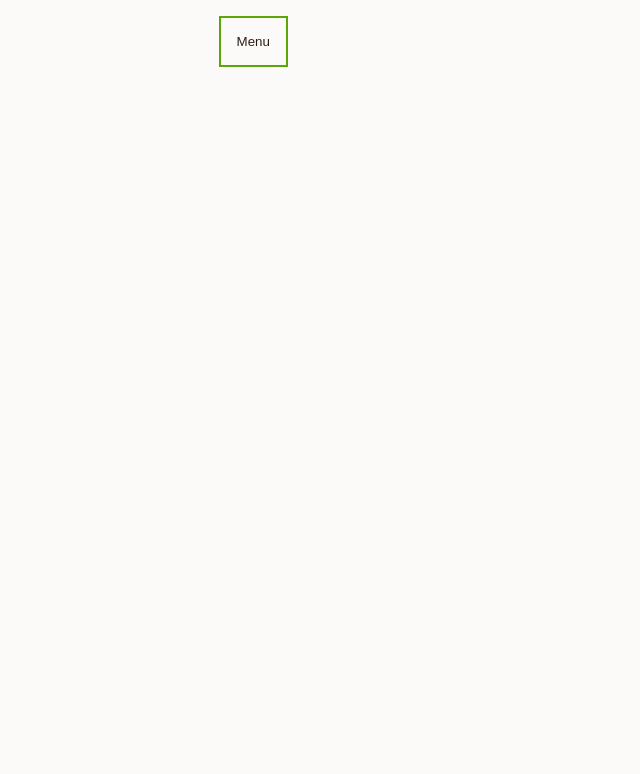
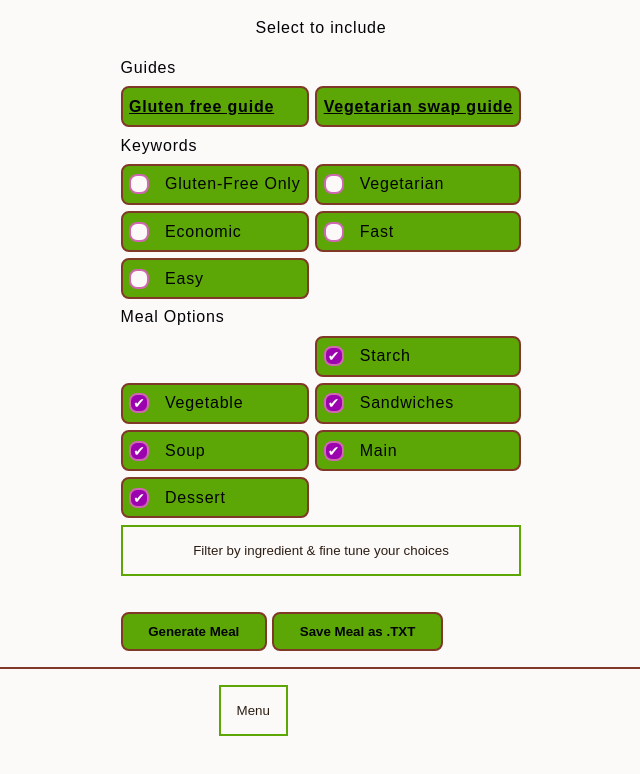
Before and after one commit to lanternLightDeveloper/newMealGenerator, a SvelteKit app: page / in a window 1280 px wide. Shown: the top 774 px of the page, without its empty margins (319-959 px from the left). Built offline with nearby package versions, Linux system fonts and the light colour scheme.

Commit message:
Add files via upload

```diff
--- a/src/routes/+page.svelte
+++ b/src/routes/+page.svelte
@@ -29,27 +29,56 @@
 		dessert?: Recipe;
 	}>({});
 
+	let selectedStarch = $state({
+		rice: false,
+		potatoes: false,
+		noodles: false
+	});
+
+	let selectedVeggie = $state({
+		tofu: false,
+		broccoli: false,
+		carrots: false,
+		corn: false,
+		mushrooms: false
+	});
+
+	let selectedProtein = $state({
+		chicken: false,
+		pork: false,
+		beef: false,
+		tuna: false,
+		salmon: false,
+		shrimp: false
+	});
+
 	function generateMeal() {
 		const newMeal: typeof meal = {};
 
 		function getRandomRecipe(list) {
 			let filtered = list;
-			if (glutenFreeOnly) {
-				filtered = list.filter((r) => r.tags?.includes('gluten-free'));
+
+			// Tag filters (keep your current logic)
+			if (glutenFreeOnly) filtered = filtered.filter((r) => r.tags?.includes('gluten-free'));
+			if (vegetarianFriendly) filtered = filtered.filter((r) => r.tags?.includes('vegetarian'));
+			if (economic) filtered = filtered.filter((r) => r.tags?.includes('economic'));
+			if (fastComplete) filtered = filtered.filter((r) => r.tags?.includes('fast'));
+			if (easyComplete) filtered = filtered.filter((r) => r.tags?.includes('easy'));
+
+			// Ingredient filters
+			const activeIngredients = Object.entries(selectedIngredients)
+				.filter(([_, checked]) => checked)
+				.map(([ingredient]) => ingredient.toLowerCase());
+
+			if (activeIngredients.length) {
+				filtered = filtered.filter((recipe) =>
+					activeIngredients.some((ing) =>
+						recipe.ingredients.some((i) => i.toLowerCase().includes(ing))
+					)
+				);
 			}
-			if (vegetarianFriendly) {
-				filtered = list.filter((r) => r.tags?.includes('vegetarian'));
-			}
-			if (economic) {
-				filtered = list.filter((r) => r.tags?.includes('economic'));
-			}
-			if (fastComplete) {
-				filtered = list.filter((r) => r.tags?.includes('fast'));
-			}
-			if (easyComplete) {
-				filtered = list.filter((r) => r.tags?.includes('easy'));
-			}
-			if (!filtered.length) return null; // no matching recipes
+
+			if (!filtered.length) return null;
 			return filtered[Math.floor(Math.random() * filtered.length)];
 		}
 
@@ -122,11 +151,24 @@
 		}
 	}
 
-	let isMenuOpen = $state(false);
+	let isMenuOpen = $state(true);
+	let isTuningOpen = $state(false);
 
 	function toggleMenu() {
 		isMenuOpen = !isMenuOpen;
 	}
+
+	function showMoreFineTuning() {
+		isTuningOpen = !isTuningOpen;
+	}
+
+	const allIngredients = Array.from(
+		new Set(
+			Mains.concat(Starch, Soups, Vegetables, Sandwiches, Desserts).flatMap((r) =>
+				r.ingredients.map((i) => i.split(',')[0].toLowerCase().trim())
+			)
+		)
+	);
 </script>
 
 <main>
@@ -135,7 +177,7 @@
 			<section class="block-Selection-List">
 				<p>Select to include</p>
 				<article class="controls">
-					<p class="double-Block">Keywords</p>
+					<p>Guides</p>
 					<br />
 					<label for="MakeGf">
 						<a style="color: var(--txt-1);" href="/MakeGf">Gluten free guide</a>
@@ -144,6 +186,8 @@
 					<label for="MakeVeg">
 						<a style="color: var(--txt-1);" href="/MakeVeg">Vegetarian swap guide</a>
 					</label>
+					<p class="double-Block">Keywords</p>
+
 					<label>
 						<input type="checkbox" bind:checked={glutenFreeOnly} /> Gluten-Free Only
 					</label>
@@ -160,7 +204,6 @@
 						<input type="checkbox" bind:checked={easyComplete} /> Easy
 					</label>
 
-					<br />
 					<p class="double-Block">Meal Options</p>
 					<br />
 					<label><input type="checkbox" bind:checked={includeStarch} /> Starch</label>
@@ -169,6 +212,45 @@
 					<label><input type="checkbox" bind:checked={includeSoup} /> Soup</label>
 					<label><input type="checkbox" bind:checked={includeMain} /> Main</label>
 					<label><input type="checkbox" bind:checked={includeDessert} /> Dessert</label>
+					<br />
+					<button
+						class="btn-Ghost double-Block"
+						onclick={showMoreFineTuning}
+						onkeydown={() => (isTuningOpen = false)}
+					>
+						Filter by ingredient & fine tune your choices
+					</button>
+
+					{#if isTuningOpen}
+						<br />
+						<section class="double-Block">
+							<div class="ingredient-filters">
+								<p>Pick a Starch</p>
+								{#each Object.entries(selectedStarch) as [ingredient, checked]}
+									<label>
+										<input type="checkbox" bind:checked={selectedStarch[ingredient]} />
+										{ingredient.charAt(0).toUpperCase() + ingredient.slice(1)}
+									</label>
+								{/each}
+								<p>Pick a Vegetable</p>
+								{#each Object.entries(selectedVeggie) as [ingredient, checked]}
+									<label>
+										<input type="checkbox" bind:checked={selectedVeggie[ingredient]} />
+										{ingredient.charAt(0).toUpperCase() + ingredient.slice(1)}
+									</label>
+								{/each}
+								<p>Pick a Protein</p>
+								{#each Object.entries(selectedProtein) as [ingredient, checked]}
+									<label>
+										<input type="checkbox" bind:checked={selectedProtein[ingredient]} />
+										{ingredient.charAt(0).toUpperCase() + ingredient.slice(1)}
+									</label>
+								{/each}
+							</div>
+						</section>
+					{/if}
+					<br />
+
 					<div class="double-Block">
 						<button class="btn-Fill" onclick={generateMeal}><span> Generate Meal </span></button>
 						<button class="btn-Fill" onclick={saveMealAsText} disabled={!Object.keys(meal).length}>
```
Also changed, not shown: src/lib/styles/components.css.
